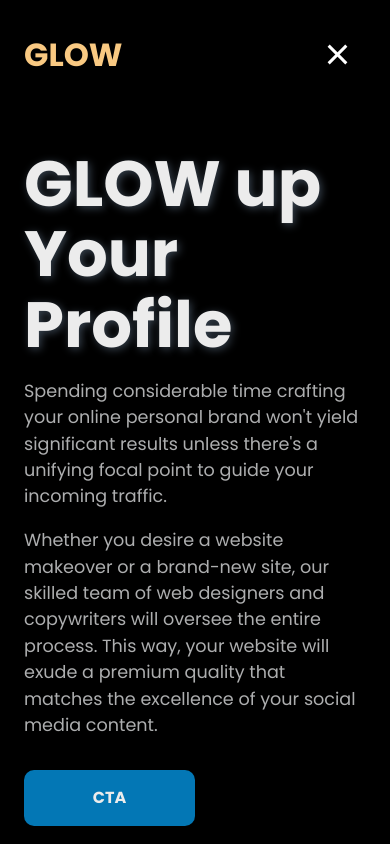
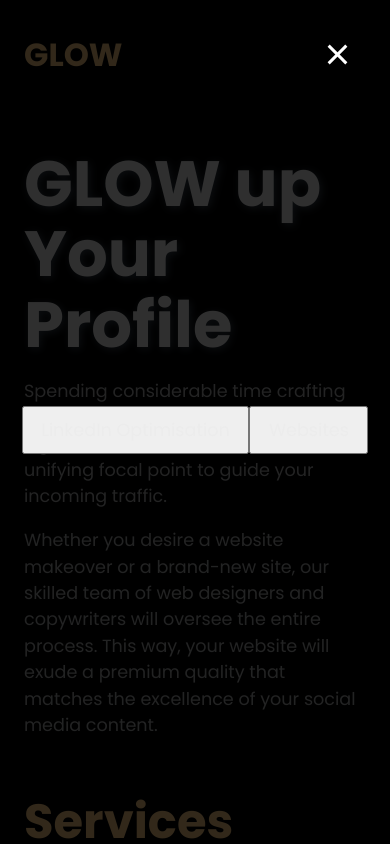
Before and after one commit to JAldo1980/react-small-business-landing-page, a React (Vite) app in the folder glow-1/: page / in a window 390 px wide. Both pictures are taken after a click on the element 337 px from the left and 54 px from the top of the page. Shown: the top 844 px of the page. Built offline with nearby package versions, Linux system fonts and the light colour scheme.

Commit message:
added mobile menu functionality

```diff
--- a/glow-1/src/Header.jsx
+++ b/glow-1/src/Header.jsx
@@ -20,7 +20,6 @@ export default function Header({ isActive }) {
           This way, your website will exude a premium quality that matches the
           excellence of your social media content.
         </p>
-        <button className="header-el-btn">CTA</button>
       </div>
       <div className="inner-header-image-el">
         <img
--- a/glow-1/src/Nav.jsx
+++ b/glow-1/src/Nav.jsx
@@ -9,10 +9,16 @@ export default function Nav() {
       element.scrollIntoView({ behavior: "smooth" });
     }
   }
+
   const [isActive, setIsActive] = useState(false);
 
   function handleClick() {
     setIsActive(!isActive);
+  }
+
+  // Function to close the mobile menu and overlay
+  function closeMobileMenu() {
+    setIsActive(false);
   }
 
   return (
@@ -44,6 +50,30 @@ export default function Nav() {
           </button>
         </div>
       </div>
+      {isActive && (
+        <div className="mobile-overlay overlay-visible">
+          <div className="mobile-menu">
+            <button
+              className="nav-btn"
+              onClick={() => {
+                handleScrollToSection("linkedin-scroll");
+                closeMobileMenu(); // Close the mobile menu when the button is clicked
+              }}
+            >
+              LinkedIn Optimisation
+            </button>
+            <button
+              className="nav-btn"
+              onClick={() => {
+                handleScrollToSection("website-scroll");
+                closeMobileMenu(); // Close the mobile menu when the button is clicked
+              }}
+            >
+              Websites
+            </button>
+          </div>
+        </div>
+      )}
       <Toggle />
     </>
   );
--- a/glow-1/src/Newsletter.jsx
+++ b/glow-1/src/Newsletter.jsx
@@ -1,18 +1,46 @@
+import React, { useState } from "react";
 import "./index.css";
 
 export default function Newsletter() {
+  const [email, setEmail] = useState("");
+  const [errorMessage, setErrorMessage] = useState("");
+
+  const validateEmail = (email) => {
+    const emailRegex = /^[A-Z0-9._%+-]+@[A-Z0-9.-]+\.[A-Z]{2,}$/i;
+    return emailRegex.test(email);
+  };
+
+  const handleSubscribe = () => {
+    if (validateEmail(email)) {
+      // Email is valid, you can perform the subscription here
+      alert("Subscribed with email: " + email);
+      // You may want to send the email to a server for processing
+    } else {
+      // Email is not valid, show an error message
+      setErrorMessage("Please enter a valid email address.");
+    }
+  };
+
   return (
     <div className="newsletter-el">
       <h2>Newsletter</h2>
-      <p>Sign up to get the lastest GLOW news and developments.</p>
+      <p>Sign up to get the latest GLOW news and developments.</p>
       <div className="input-el-holder">
         <input
           className="input-text"
           type="text"
           placeholder="Add your email address..."
+          value={email}
+          onChange={(e) => {
+            setEmail(e.target.value);
+            setErrorMessage(""); // Clear error message on input change
+          }}
         />
-        <button className="input-btn">Subscribe</button>
+        <button className="input-btn" onClick={handleSubscribe}>
+          Subscribe
+        </button>
       </div>
+      {errorMessage && <p className="error-message">{errorMessage}</p>}
     </div>
   );
 }
--- a/glow-1/src/index.css
+++ b/glow-1/src/index.css
@@ -280,6 +280,46 @@ h1 {
 
 .hamburger.active .bar:nth-child(3) {
   transform: translateY(-8px) rotate(-45deg);
+}
+
+/* MOBILE NAV OVERLAYS */
+
+.mobile-overlay {
+  position: fixed;
+  top: 0px;
+  left: 0;
+  width: 100%;
+  height: 100%;
+  background-color: rgba(
+    0,
+    0,
+    0,
+    0.8
+  ); /* Adjust the alpha (4th value) for transparency */
+  z-index: 1000; /* Adjust the z-index to make sure it's above other content */
+  display: flex;
+  align-items: center;
+  justify-content: center;
+  opacity: 0; /* Initially make it transparent */
+  pointer-events: none; /* Make it non-interactive initially */
+  transition: opacity 0.3s; /* Add a transition for a smooth fade-in effect */
+}
+
+.mobile-menu-el {
+  z-index: 5000;
+}
+
+.mobile-menu {
+  margin-top: 1em;
+  display: flex;
+  justify-content: center;
+  z-index: 1000; /* Adjust the z-index to make sure it's above the overlay */
+}
+
+/* Add a class to make the overlay visible and interactive when needed */
+.overlay-visible {
+  opacity: 1; /* Make it fully visible */
+  pointer-events: auto; /* Make it interactive */
 }
 
 /* ************** */
@@ -698,6 +738,7 @@ a {
   position: fixed;
   top: 50%;
   left: 50%;
+  min-width: 90%;
   transform: translate(-50%, -50%);
   background: white;
   padding: 20px;
@@ -750,6 +791,10 @@ a {
   }
 
   .mobile-menu-el {
+    display: none;
+  }
+
+  .mobile-menu {
     display: none;
   }
 
@@ -879,6 +924,10 @@ a {
     font-size: 2rem;
     margin-top: 0;
   }
+
+  .outer-modal-box {
+    min-width: 20%;
+  }
 }
 
 /* ********************* */
```
